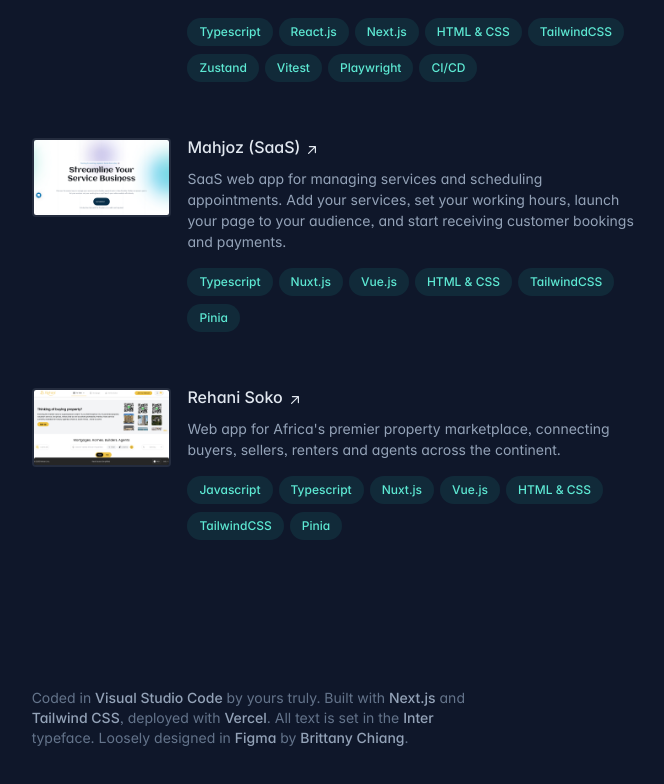
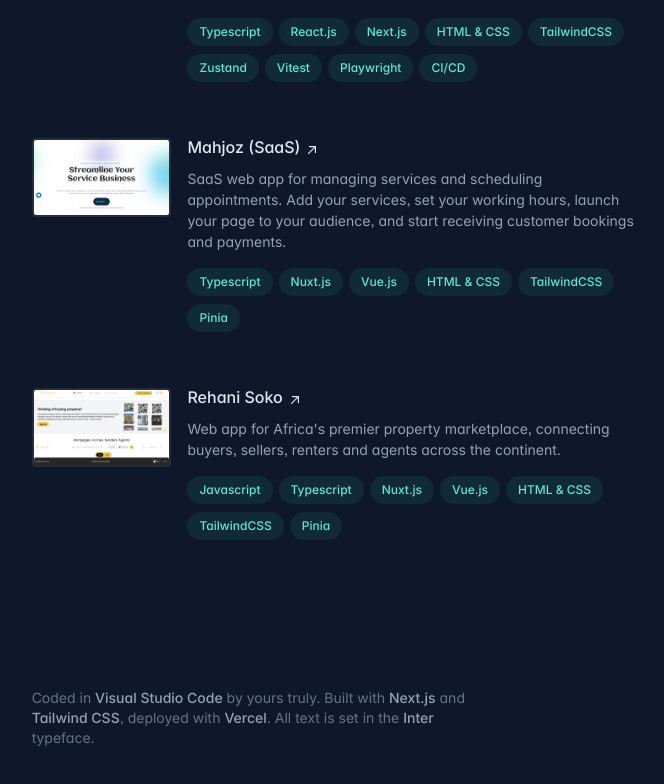
Before and after one commit to usamanasar38/usama-nasar, a Next.js app: page / in a window 1280 px wide. Shown: the part 2751-3535 px from the top of the page, without its empty margins (593-1257 px from the left). Built offline with nearby package versions, Linux system fonts and the light colour scheme.

Commit message:
chore: update readme

```diff
--- a/src/components/footer.tsx
+++ b/src/components/footer.tsx
@@ -51,26 +51,7 @@ export const Footer = () => (
       >
         Inter
       </a>
-      {' '}typeface. Loosely designed in{' '}
-      <a
-        href="https://www.figma.com/"
-        className="font-medium text-slate-400 hover:text-teal-300 focus-visible:text-teal-300"
-        target="_blank"
-        rel="noreferrer noopener"
-        aria-label="Figma (opens in a new tab)"
-      >
-        Figma
-      </a>
-      {' '}by{' '}
-      <a
-        href="https://brittanychiang.com/"
-        className="font-medium text-slate-400 hover:text-teal-300 focus-visible:text-teal-300"
-        target="_blank"
-        rel="noreferrer noopener"
-        aria-label="Brittany Chiang (opens in a new tab)"
-      >
-        Brittany Chiang
-      </a>.
+      {' '}typeface.
     </p>
   </footer>
 );
```
Also changed, not shown: 2 other files (tests, documents, lock files or other folders).
